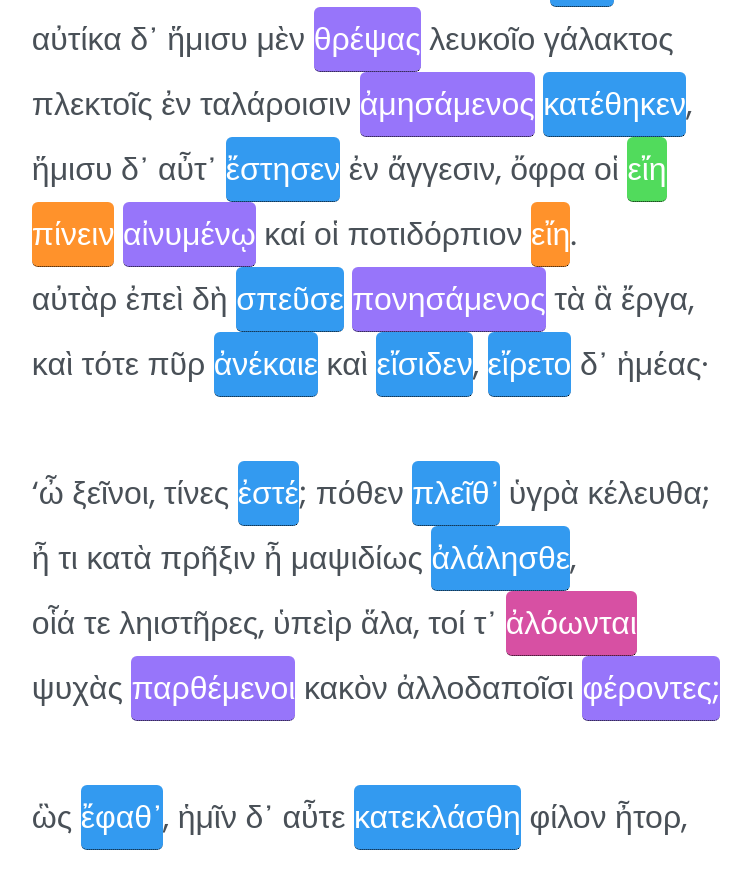
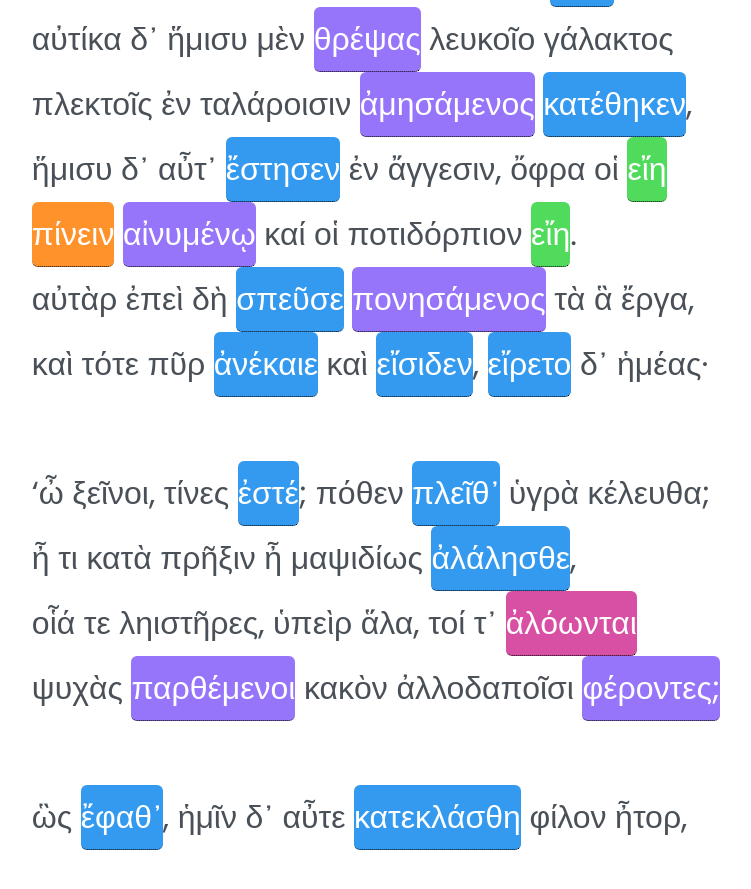
Before and after one commit to JonasGamezz/polyphemus-site, a plain HTML site: page index.html in a window 1280 px wide. Shown: the part 2414-3303 px from the top of the page, without its empty margins (233-984 px from the left). Drawn offline with Linux system fonts and the light colour scheme.

Commit message:
fixed εἴη in wrong highlight class

```diff
--- a/index.html
+++ b/index.html
@@ -65,7 +65,7 @@
             <p>αὐτίκα δ᾿ ἥμισυ μὲν <span class="tooltip highlight-secondary">θρέψας<span class="tooltiptext">A part aor nom m enk van τρέφειν</span></span> λευκοῖο γάλακτος</p>
             <p>πλεκτοῖς ἐν ταλάροισιν <span class="tooltip highlight-secondary">ἀμησάμενος<span class="tooltiptext">M part aor nom m enk van ἀμᾶν</span></span> <span class="tooltip highlight-primary">κατέθηκεν<span class="tooltiptext">A ind aor 3e enk van κᾰτᾰτίθημι</span></span>,</p>
             <p>ἥμισυ δ᾿ αὖτ᾿ <span class="tooltip highlight-primary">ἔστησεν<span class="tooltiptext">A ind aor 3e enk van ῐ̔στᾰ́ναι</span></span> ἐν ἄγγεσιν, ὄφρα οἱ <span class="tooltip highlight-quaternary">εἴη<span class="tooltiptext">A opt (+ὄφρα, doel) pr 3e enk van εἶναι</span></span></p>
-            <p><span class="tooltip highlight-tertiary">πίνειν<span class="tooltiptext">A inf pr van πίνειν</span></span> <span class="tooltip highlight-secondary">αἰνυμένῳ<span class="tooltiptext">D part pr dat m enk van αἴνῠσθαι</span></span> καί οἱ ποτιδόρπιον <span class="tooltip highlight-tertiary">εἴη<span class="tooltiptext">A opt (+ὄφρα, doel) pr 3e enk van εἶναι</span></span>.</p>
+            <p><span class="tooltip highlight-tertiary">πίνειν<span class="tooltiptext">A inf pr van πίνειν</span></span> <span class="tooltip highlight-secondary">αἰνυμένῳ<span class="tooltiptext">D part pr dat m enk van αἴνῠσθαι</span></span> καί οἱ ποτιδόρπιον <span class="tooltip highlight-quaternary">εἴη<span class="tooltiptext">A opt (+ὄφρα, doel) pr 3e enk van εἶναι</span></span>.</p>
             <p>αὐτὰρ ἐπεὶ δὴ <span class="tooltip highlight-primary">σπεῦσε<span class="tooltiptext">A ind aor 3e enk van σπεῦδειν</span></span> <span class="tooltip highlight-secondary">πονησάμενος<span class="tooltiptext">M part aor nom m enk van πονεῖν</span></span> τὰ ἃ ἔργα,</p>
             <p>καὶ τότε πῦρ <span class="tooltip highlight-primary">ἀνέκαιε<span class="tooltiptext">A ind impf 3e enk van ἀνᾰκαίειν</span></span> καὶ <span class="tooltip highlight-primary">εἴσιδεν<span class="tooltiptext">A ind aor 3e enk van εἰσορᾶν</span></span>, <span class="tooltip highlight-primary">εἴρετο<span class="tooltiptext">D ind impf 3e enk van ἔρεσθαι</span></span> δ᾿ ἡμέας·</p>
             <br>
```
